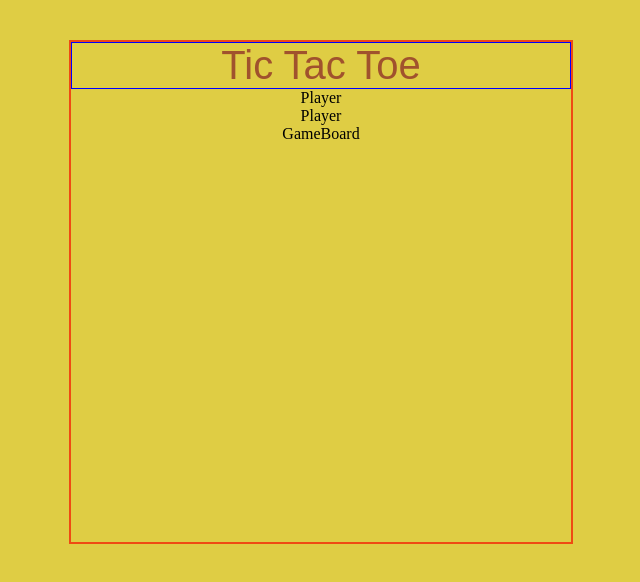
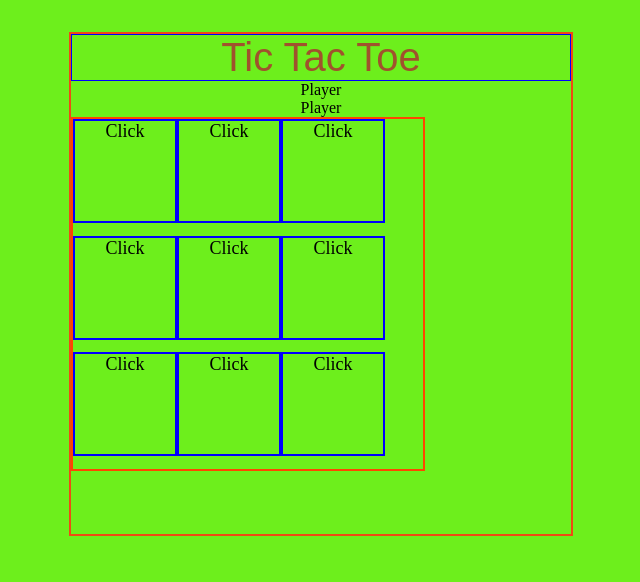
Before and after one commit to gogouravr/Tic-Tac-Toe, a React (Vite) app: page / in a window 1280 px wide. Shown: the top 582 px of the page, without its empty margins (319-959 px from the left). Built offline with nearby package versions, Linux system fonts and the light colour scheme.

Commit message:
Setup click functionality

```diff
--- a/src/App.jsx
+++ b/src/App.jsx
@@ -1,9 +1,49 @@
 import { useState } from 'react';
 import Player from './components/Player/Player';
 import GameBoard from './components/GameBoard/GameBoard';
-import './App.css'
+import './App.css';
+
+class Cell {
+  constructor(x, y, symbol = null) {
+    this.symbol = symbol;
+    this.position = {
+      x, y
+    }
+  }
+}
+
+function getFreshBoard() {
+  return [
+    [new Cell(0, 0), new Cell(0, 1), new Cell(0, 2)],
+    [new Cell(1, 0), new Cell(1, 1), new Cell(1, 2)],
+    [new Cell(2, 0), new Cell(2, 1), new Cell(2, 2)]
+  ]
+}
+
+function updateBoard(board, rowIdx, colIdx, symbol) {
+  // deep clone the board
+  const newBoard = board.map(row => row.map(cell => new Cell(cell.x, cell.y, cell.symbol)))
+  // update the cell
+  newBoard[rowIdx][colIdx]['symbol'] = symbol;
+  return newBoard;
+}
+
+function togglePlaying(playing) {
+  return playing === 'X' ? 'O' : 'X';
+}
 
 function App() {
+
+  const [board, setBoard] = useState(getFreshBoard());
+  let [playing, setPlaying] = useState('X');
+
+  const clickHandler = (rowIdx, colIdx) => {
+    setBoard(oldBoard => {
+      return updateBoard(oldBoard, rowIdx, colIdx, playing);
+    });
+    setPlaying(togglePlaying(playing));
+  }
+
 
   return (
     <div className='main-block'>
@@ -13,7 +53,7 @@ function App() {
       <main>
         <Player />
         <Player />
-        <GameBoard />
+        <GameBoard board={board} clickHandler={clickHandler} />
       </main>
     </div>
   )
--- a/src/components/GameBoard/GameBoard.jsx
+++ b/src/components/GameBoard/GameBoard.jsx
@@ -1,5 +1,12 @@
-export default function GameBoard() {
+/* eslint-disable react/prop-types */
+export default function GameBoard({ board, clickHandler }) {
     return (
-        <div>GameBoard</div>
+        <div className="board">
+            {board.map((row, rowIdx) =>
+                row.map((cell, colIdx) =>
+                    <span onClick={() => clickHandler(rowIdx, colIdx)} className="cell" key={`${rowIdx}${colIdx}`}>
+                        {cell.symbol || 'Click'}
+                    </span>))}
+        </div>
     )
 }
--- a/src/index.css
+++ b/src/index.css
@@ -1,5 +1,11 @@
-:root {
-  background-color: #dfcd44;
+html,
+body,
+root {
+  background-color: #6def1c;
+  height: 100%;
+  width: 100%;
+  margin: 0;
+  padding: 0;
 }
 
 .main-block {
@@ -15,3 +21,18 @@
   color: sienna;
   border: 1px solid blue;
 }
+
+.board {
+  border: 2px solid orangered;
+  height: 350px;
+  width: 350px;
+  display: flex;
+  flex-wrap: wrap;
+}
+
+.cell {
+  height: 100px;
+  width: 100px;
+  border: 2px solid blue;
+  font-size: large;
+}
```
